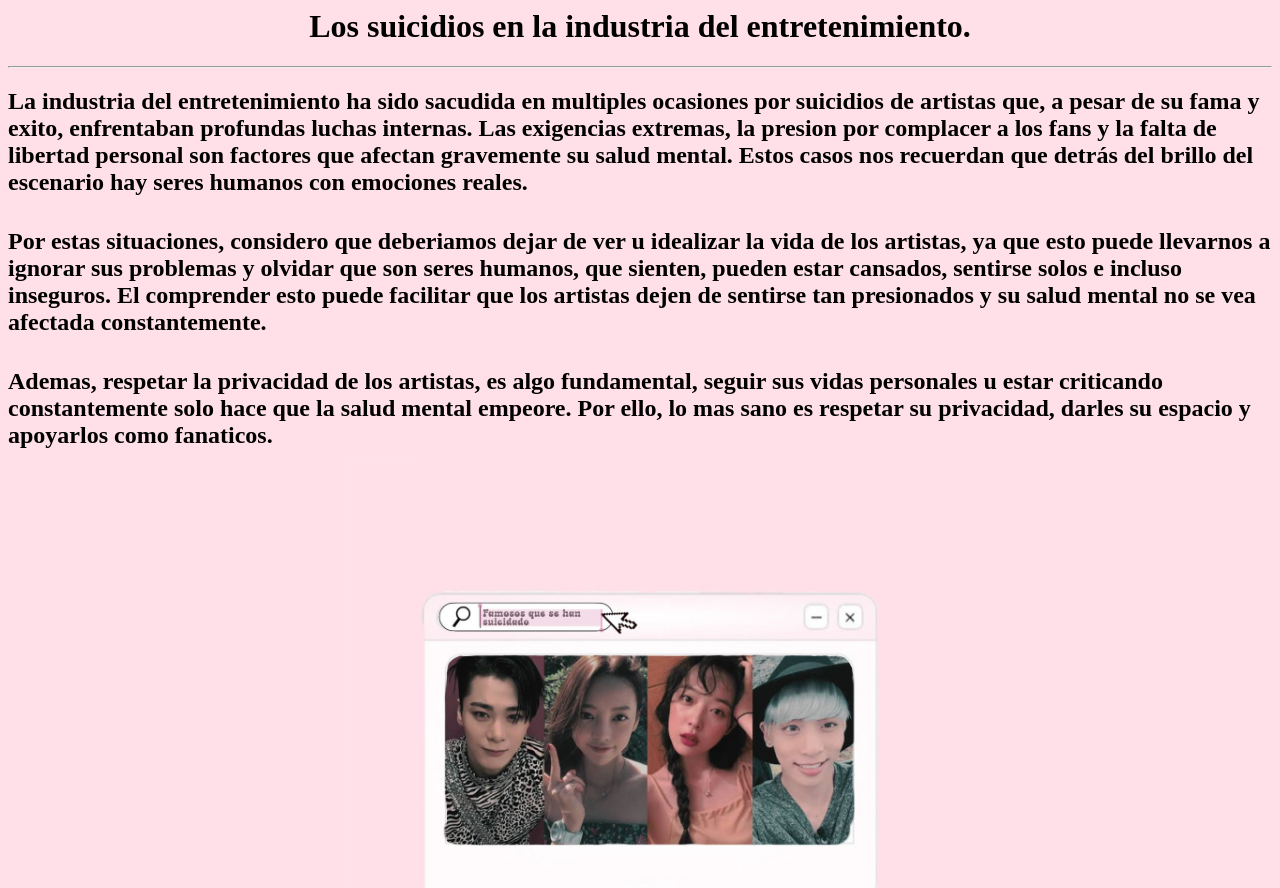
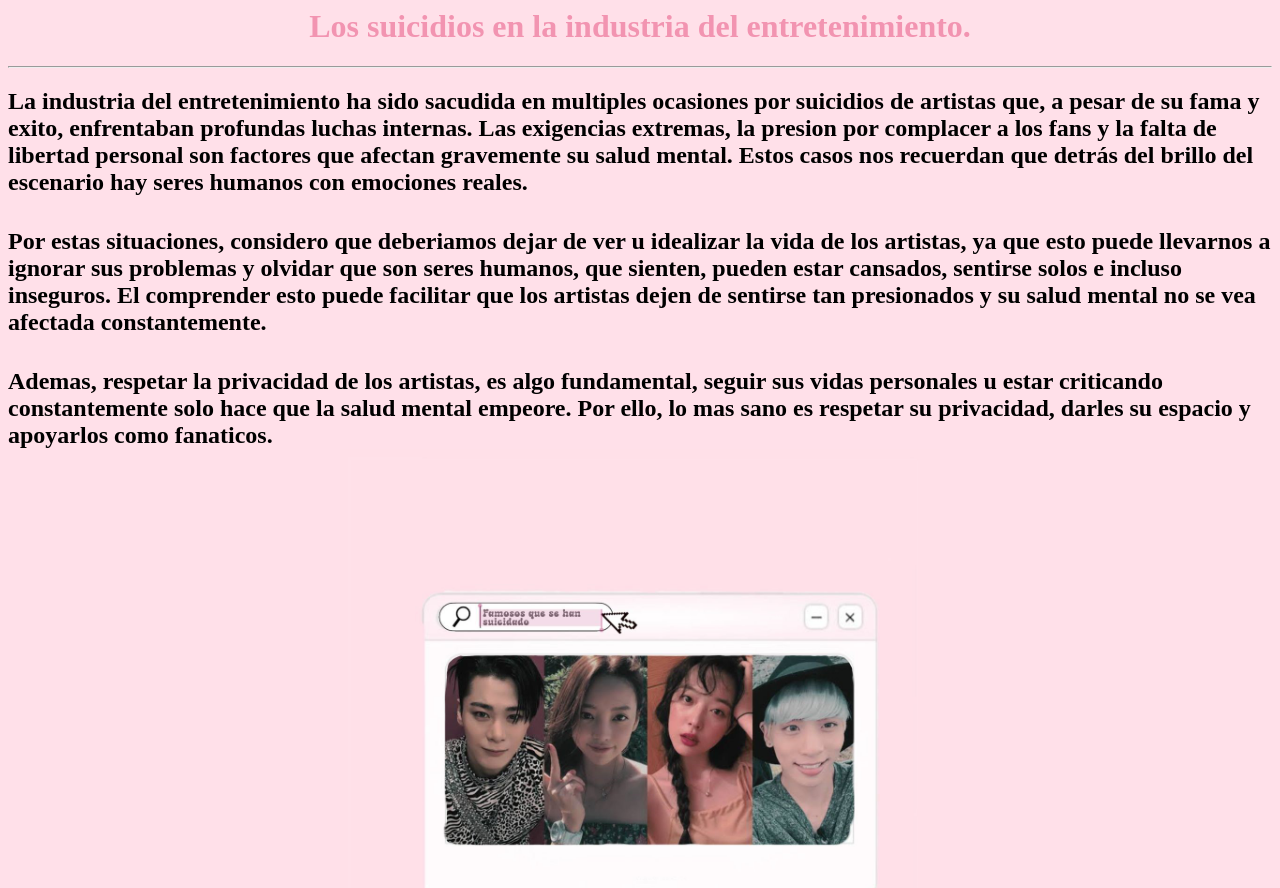
Before and after one commit to Valentina-a11-mabel/Valentina-a11-mabel.github.io, a plain HTML site: page Los suicidios en la industria del entretenimiento.HTML in a window 1280 px wide. Shown: the top 888 px of the page. Drawn offline with Linux system fonts and the light colour scheme.

Commit message:
Update Los suicidios en la industria del entretenimiento.HTML

```diff
--- a/Los suicidios en la industria del entretenimiento.HTML
+++ b/Los suicidios en la industria del entretenimiento.HTML
@@ -7,7 +7,9 @@
 <BODY BGCOLOR= #ffe0e9>
 <CENTER>
 <H1>
+<font color = "#f294b1">
 Los suicidios en la industria del entretenimiento.
+</font color = "#f294b1">
 </CENTER>
 </BODY>
 <HR>
```
